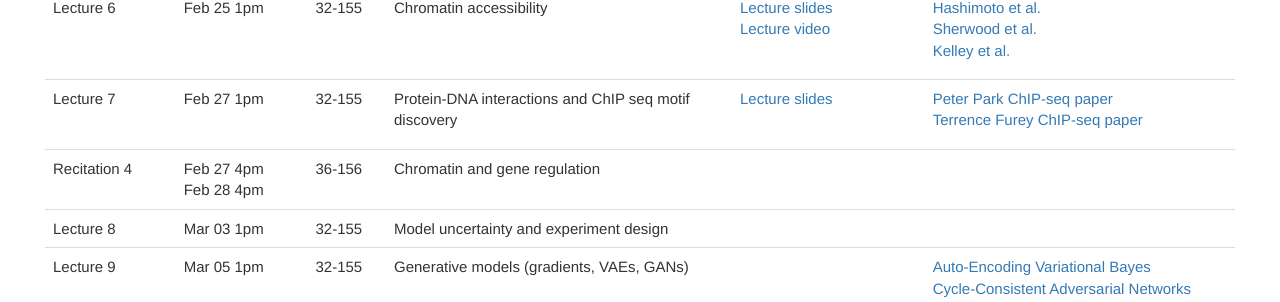
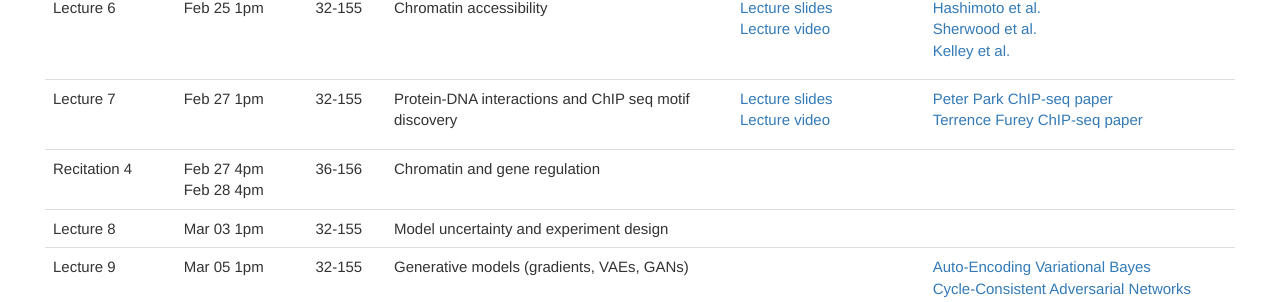
Before and after one commit to mit6874/mit6874.github.io, a Jekyll site: the page built from index.html, in a window 1280 px wide and 900 px high, scrolled down 1618 px. Shown: the part 149-451 px from the top of the window. Built offline with Jekyll 4.4.1, drawn with Linux system fonts in a browser that asks for light colours; nearby versions of some CDN libraries.

Commit message:
L07 video

```diff
--- a/index.html
+++ b/index.html
@@ -208,6 +208,7 @@
             <td>
                 <ul>
                     <li><a href="assets/sp2020/slides/L07.pdf">Lecture slides</a></li>
+                    <li><a href="https://youtu.be/5smX-yJuaZc">Lecture video</a></li>
                 </ul>
             </td>
             <td>
```
